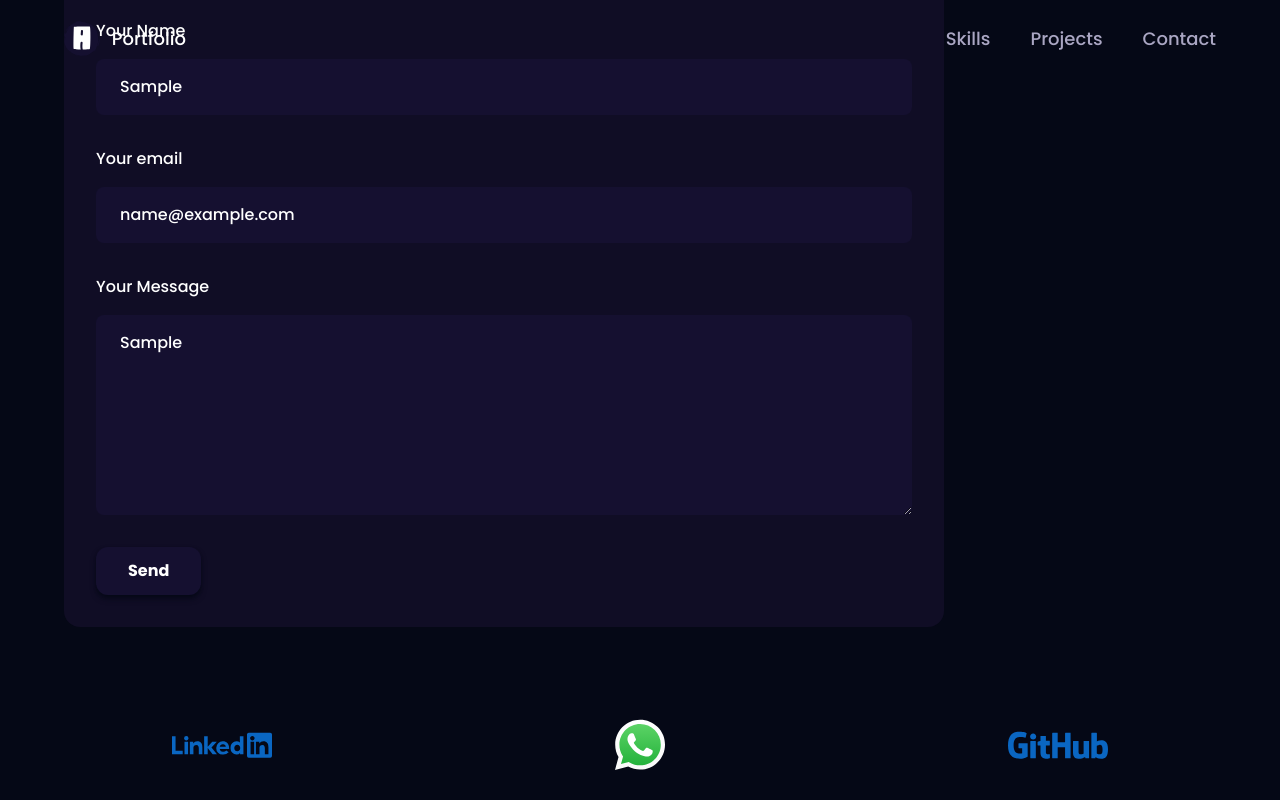
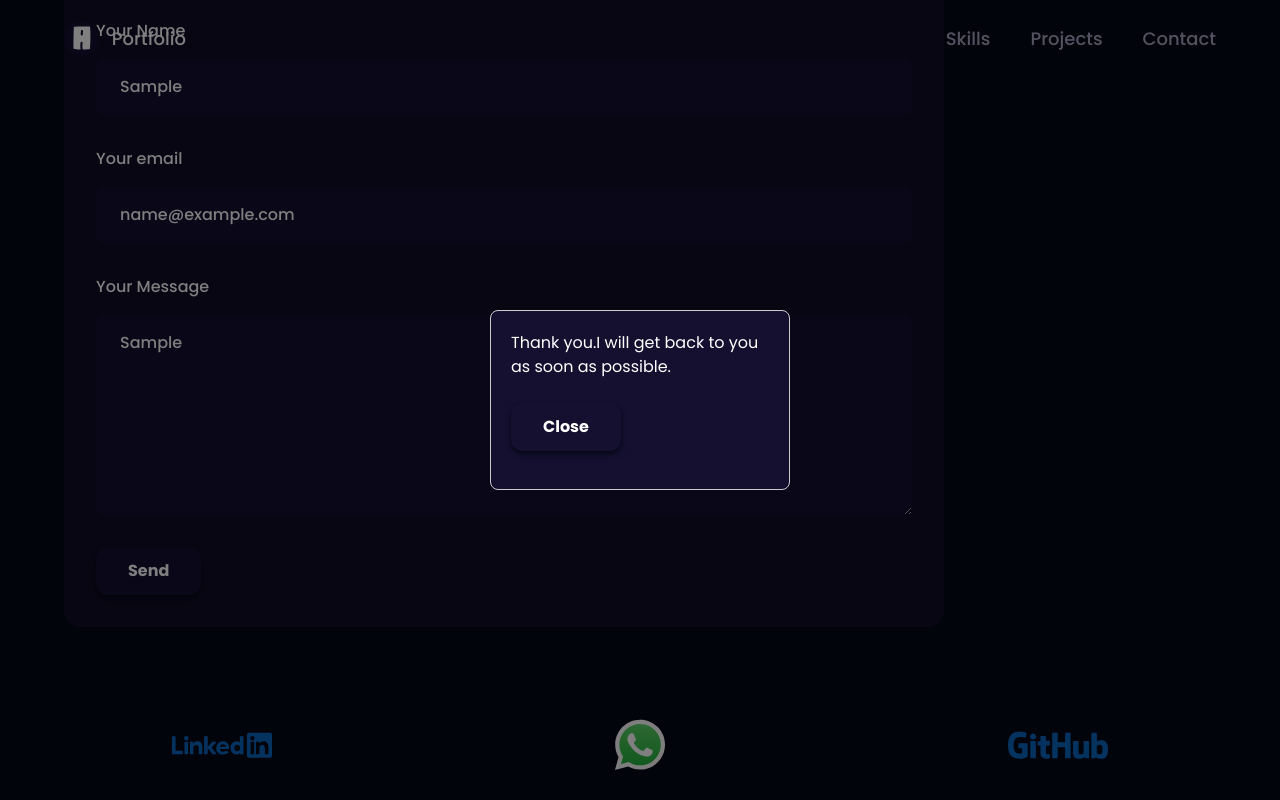
Before and after one commit to Cristianp24/Portfolio, a React (Vite) app: page / in a window 1280 px wide. Both pictures are taken after typing "Sample", "name@example.com", "Sample" into the empty fields and a click on the button "Send". Shown: the part 2462-3262 px from the top of the page. Built offline with nearby package versions, Linux system fonts and the light colour scheme.

Commit message:
Add modals

```diff
--- a/package.json
+++ b/package.json
@@ -18,6 +18,7 @@
     "or": "^0.2.0",
     "react": "^18.2.0",
     "react-dom": "^18.2.0",
+    "react-modal": "^3.16.1",
     "react-parallax-tilt": "^1.7.173",
     "react-router-dom": "^6.8.1",
     "react-vertical-timeline-component": "^3.6.0",
--- a/src/components/Contact.jsx
+++ b/src/components/Contact.jsx
@@ -1,8 +1,11 @@
 import React, { useRef, useState } from "react";
 import { motion } from "framer-motion";
+import Modal from "react-modal"; // Importa react-modal
 import { styles } from "../styles";
 import { SectionWrapper } from "../hoc";
 import { slideIn } from "../utils/motion";
+
+Modal.setAppElement("#root"); // Establece el elemento raíz de tu aplicación
 
 const Contact = () => {
   const formRef = useRef();
@@ -13,6 +16,10 @@ const Contact = () => {
   });
 
   const [loading, setLoading] = useState(false);
+  const [modalIsOpen, setModalIsOpen] = useState(false); // Estado para controlar la visibilidad del modal
+
+  const openModal = () => setModalIsOpen(true);
+  const closeModal = () => setModalIsOpen(false);
 
   const handleChange = (e) => {
     const { target } = e;
@@ -29,10 +36,10 @@ const Contact = () => {
     setLoading(true);
 
     try {
-      const response = await fetch('https://formspree.io/f/mrgwdnwn', {
-        method: 'POST',
+      const response = await fetch("https://formspree.io/f/mrgwdnwn", {
+        method: "POST",
         headers: {
-          'Content-Type': 'application/json',
+          "Content-Type": "application/json",
         },
         body: JSON.stringify({
           name: form.name,
@@ -43,7 +50,7 @@ const Contact = () => {
 
       if (response.ok) {
         setLoading(false);
-        alert("Thank you. I will get back to you as soon as possible.");
+        openModal(); // Abre el modal en caso de éxito
 
         setForm({
           name: "",
@@ -57,72 +64,96 @@ const Contact = () => {
       setLoading(false);
       console.error(error);
 
-      alert("Ahh, something went wrong. Please try again.");
+      openModal(); // Abre el modal en caso de error
     }
   };
 
+ // ... (Código anterior)
 
  return (
-    <div
-      className={`xl:mt-12 flex xl:flex-row flex-col-reverse gap-10 overflow-hidden`}
-    >
+  <div className={`xl:mt-12 flex xl:flex-row flex-col-reverse gap-10 overflow-hidden`}>
     <motion.div
       variants={slideIn("left", "tween", 0.2, 1)}
-        className='flex-[0.75] bg-black-100 p-8 rounded-2xl'
+      className="flex-[0.75] bg-black-100 p-8 rounded-2xl"
     >
       <p className={styles.sectionSubText}>Get in touch</p>
       <h3 className={styles.sectionHeadText}>Contact.</h3>
 
-        <form
-          ref={formRef}
-          onSubmit={handleSubmit}
-          className='mt-12 flex flex-col gap-8'
-        >
-          <label className='flex flex-col'>
-            <span className='text-white font-medium mb-4'>Your Name</span>
+      <form ref={formRef} onSubmit={handleSubmit} className="mt-12 flex flex-col gap-8">
+        <label className="flex flex-col">
+          <span className="text-white font-medium mb-4">Your Name</span>
           <input
-              type='text'
-              name='name'
+            type="text"
+            name="name"
             value={form.name}
             onChange={handleChange}
             placeholder="What's your name?"
-              className='bg-tertiary py-4 px-6 placeholder:text-secondary text-white rounded-lg outline-none border-none font-medium'
+            className="bg-tertiary py-4 px-6 placeholder:text-secondary text-white rounded-lg outline-none border-none font-medium"
           />
         </label>
-          <label className='flex flex-col'>
-            <span className='text-white font-medium mb-4'>Your email</span>
+        <label className="flex flex-col">
+          <span className="text-white font-medium mb-4">Your email</span>
           <input
-              type='email'
-              name='email'
+            type="email"
+            name="email"
             value={form.email}
             onChange={handleChange}
             placeholder="What's your email address?"
-              className='bg-tertiary py-4 px-6 placeholder:text-secondary text-white rounded-lg outline-none border-none font-medium'
+            className="bg-tertiary py-4 px-6 placeholder:text-secondary text-white rounded-lg outline-none border-none font-medium"
           />
         </label>
-          <label className='flex flex-col'>
-            <span className='text-white font-medium mb-4'>Your Message</span>
+        <label className="flex flex-col">
+          <span className="text-white font-medium mb-4">Your Message</span>
           <textarea
             rows={7}
-              name='message'
+            name="message"
             value={form.message}
             onChange={handleChange}
-              placeholder='Write your message here'
-              className='bg-tertiary py-4 px-6 placeholder:text-secondary text-white rounded-lg outline-none border-none font-medium'
+            placeholder="Write your message here"
+            className="bg-tertiary py-4 px-6 placeholder:text-secondary text-white rounded-lg outline-none border-none font-medium"
           />
         </label>
 
         <button
-            type='submit'
-            className='bg-tertiary py-3 px-8 rounded-xl outline-none w-fit text-white font-bold shadow-md shadow-primary hover:scale-105'
+          type="submit"
+          className="bg-tertiary py-3 px-8 rounded-xl outline-none w-fit text-white font-bold shadow-md shadow-primary hover:scale-105"
         >
           {loading ? "Sending..." : "Send"}
         </button>
       </form>
     </motion.div>
 
+    {/* Modal */}
+    <Modal
+      isOpen={modalIsOpen}
+      onRequestClose={closeModal}
+      contentLabel="Message Sent Modal"
+      style={{
+        overlay: {
+          backgroundColor: 'rgba(0, 0, 0, 0.5)',
+        },
+        content: {
+          width: '300px',
+          height: '180px', // Tamaño del modal
+          margin: 'auto',
+          backgroundColor: '#151030',
+          borderRadius: '8px',
+          padding: '20px',
+        },
+      }}
+    >
+      <div>
+        {loading ? (
+          <p>Sending...</p>
+        ) : (
+          <div>
+            <p>Thank you.I will get back to you as soon as possible.</p> <br />
+            <button  className="bg-tertiary py-3 px-8 rounded-xl outline-none w-fit text-white font-bold shadow-md shadow-primary hover:scale-105"  onClick={closeModal}>Close</button>
           </div>
-
+        )}
+      </div>
+    </Modal>
+  </div>
 );
 };
 
```
Also changed, not shown: 1 other file (tests, documents, lock files or other folders). Lines whose indentation alone changed are shown as unchanged.
